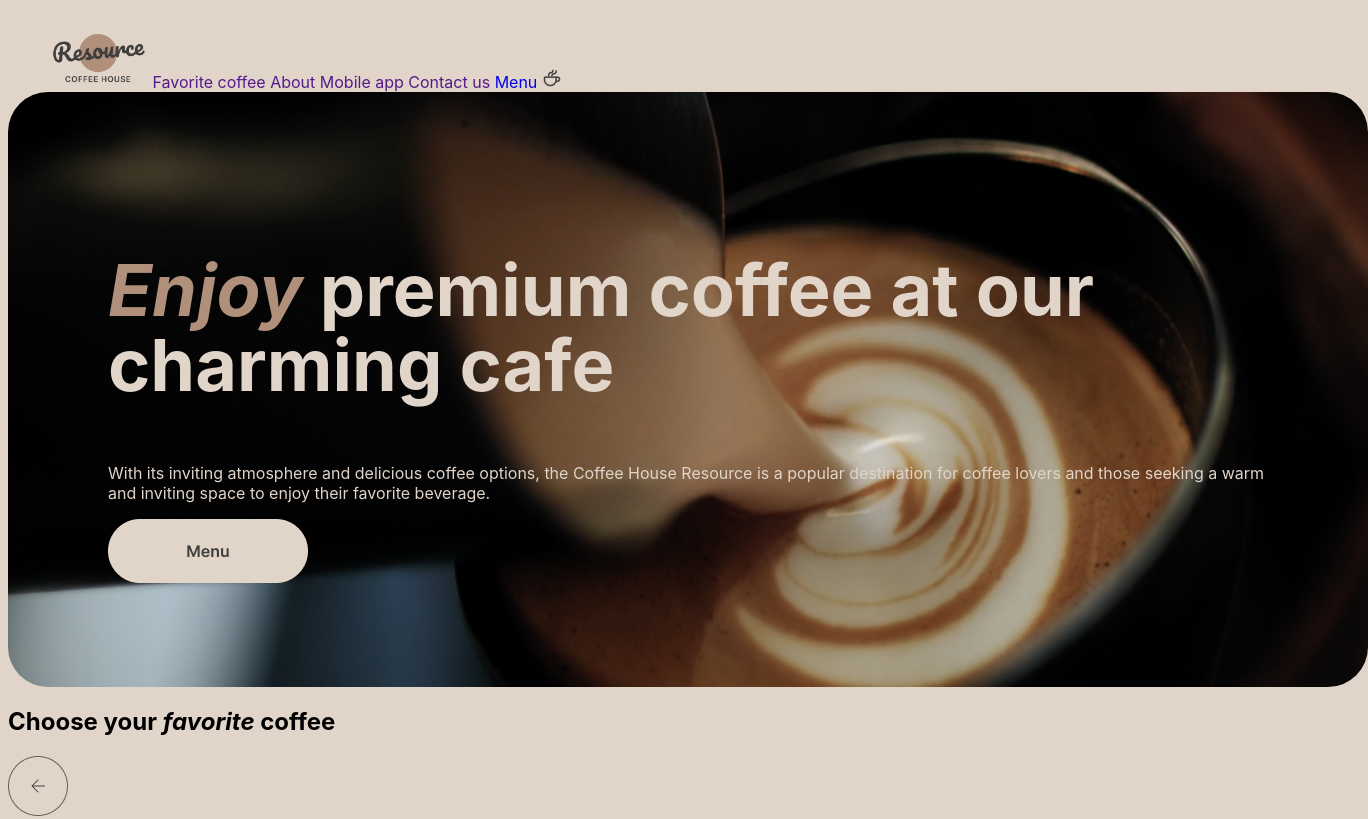
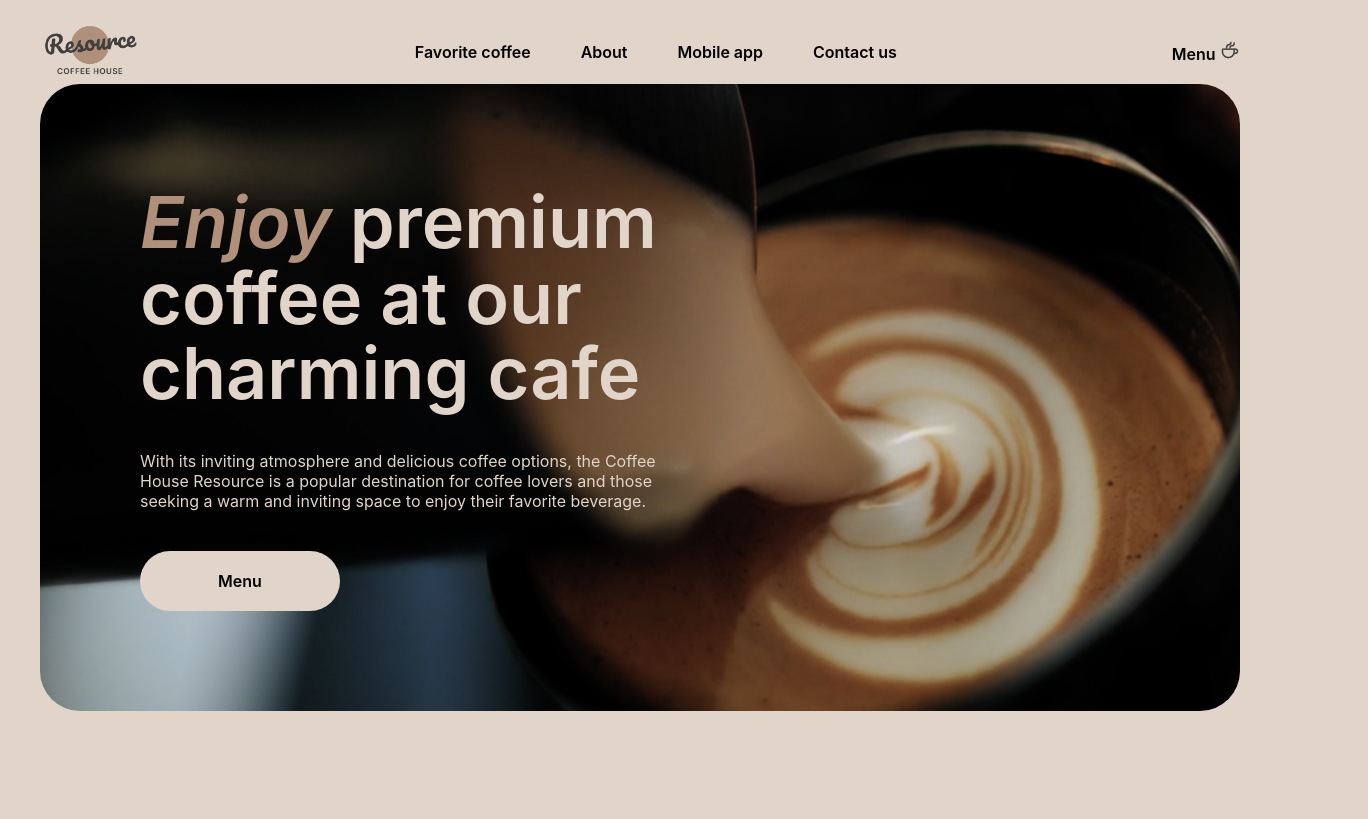
Before and after one commit to mastaPain666/justrep, a plain HTML site: page proj_2/index.html in a window 1280 px wide. Shown: the top 819 px of the page, 1368 px wide, since content can reach past the window. Drawn offline with Linux system fonts and the light colour scheme.

Commit message:
proj_2.3

```diff
--- a/proj_2/index.html
+++ b/proj_2/index.html
@@ -10,49 +10,58 @@
     <div class="wrapper">
         <header>
             <nav>
+                <div class="container">
+                    <div>
                         <img src="source/logo.png" alt="Coffee logo" width="100px" height="60px">
+                    </div>
+                    <div class="nav-menu">
                         <a href="">Favorite coffee</a>
                         <a href="">About</a>
                         <a href="">Mobile app</a>
                         <a href="">Contact us</a>
+                    </div>
+                    <div class="menu">
                         <a href="#">Menu</a>
                         <img src="source/coffee-cup.png" alt="coffee-cup">
-
+                    </div>
+                </div>
             </nav>
-
-        </header>
-
-        <main>
             <section class="hero">
+                    <div class="hero-container">
                         <h1><em>Enjoy</em> premium coffee at our charming cafe</h1>
                         <p>With its inviting atmosphere and delicious coffee options, the Coffee House Resource is a popular destination for coffee lovers and those seeking a warm and inviting space to enjoy their favorite beverage.</p>
-                <img src="source/button-primary.png" alt="">
+                        <a href="">Menu</a>
+                    </div>
             </section>
-            <section>
+        </header>
+        <main>
+            <section class="slider">
                 <h2>Choose your <em>favorite</em> coffee</h2>
-                <img src="source/btn-prev.png" alt="btn-prev">
-                <div>
+                <img src="source/btn-prev.png" alt="btn-prev" class="slider-btn btn-prev">
+                <div class="row-slider">
+                    <div class="slider-item">
                         <img src="source/coffee-slider-1.png" alt="coffee-slider1">
                         <h3>S’mores Frappuccino</h3>
                         <p>This new drink takes an espresso and mixes it with brown sugar and cinnamon before being topped with oat milk.</p>
                         <p><strong>$5.50</strong></p>
                     </div>
-                <div>
+                    <div class="slider-item">
                         <img src="source/coffee-slider-2.png" alt="coffee-slider2">
                         <h3>Caramel Macchiato</h3>
                         <p>Fragrant and unique classic espresso with rich caramel-peanut syrup, with cream under whipped thick foam</p>
                         <p><strong>$5.00</strong></p>
                     </div>
-                <div>
+                    <div class="slider-item">
                         <img src="source/coffee-slider-3.png" alt="coffee-slider3">
                         <h3>Ice coffee</h3>
                         <p>A popular summer drink that tones and invigorates. Prepared from coffee, milk and ice.</p>
                         <p><strong>$4.50</strong></p>
                     </div>
+                </div>
                 <button></button>
                 <button></button>
                 <button></button>
-                <img src="source/btn-next.png" alt="btn-next">
+                <img src="source/btn-next.png" alt="btn-next" class="slider-btn btn-next">
             </section>
             <section>
                 <h2>Resource is <em>the perfect and cozy place</em> where you can enjoy a variety of hot beverages, relax, catch up with friends, or get some work done.</h2>
@@ -96,5 +105,6 @@
         </footer>
     </div>
 
+
 </body>
 </html>
--- a/proj_2/style.css
+++ b/proj_2/style.css
@@ -1,22 +1,50 @@
 body {
     background-color: #e1d4c9;
+    margin: 0px auto;
 }
 *{
     font-family: inter;
 }
 .wrapper {
+    display: flex;
+    flex-direction: column;
+    padding-top: 20px;
+    padding-bottom: 40px;
+    padding-right: 40px;
+    padding-left: 40px;
+    row-gap: 100px;
+}
+.container {
        width: 1360px;
-       padding-top: 20px;
-       padding-bottom: 40px;
        gap: 100px;
+       display: flex;
+       flex-direction: row;
+       justify-content: space-between;
+       align-items: center;
 }
 nav {
-    padding-right: 40px;
-    padding-left: 40px;
+    max-width: 1360px;
+    display: flex;
+    flex-direction: row;
+    justify-content:space-between ;
+    align-items: center;
 }
-nav > a {
+.nav-menu {
+    display: flex;
+    flex-direction: row;
+    gap: 50px;
+}
+.nav-menu > a {
     text-decoration: none;
-
+    font-size: 16px;
+    color: black;
+    font-weight: 600;
+}
+.menu > a {
+    text-decoration: none;
+    font-size: 16px;
+    color: black;
+    font-weight: 600;
 }
 h1 {
     font-size: 72px;
@@ -29,11 +57,52 @@ h1 > em {
 }
 .hero  {
     background-image: url(source/img-hero.jpg);
-    max-width: fill;
     border-radius: 40px;
-    height: hug;
     padding: 100px;
 }
-.hero > p {
+.hero-container {
+    display: flex;
+    flex-direction: column;
+    row-gap: 40px;
+    width: 530px;
+}
+.hero-container > h1 {
+    size: 72px;
+    margin: 0px auto;
+    font-weight: 600;
+}
+.hero-container > p {
     color: #e1d4c9;
+    margin: 0px auto;
+    size: 16px;
+    font-weight: 400;
 }
+.hero-container > a {
+    width: 44px;
+    background-color: #e1d4c9;
+    padding-top: 20px;
+    padding-right: 78px;
+    padding-bottom: 20px;
+    padding-left: 78px;
+    text-decoration: none;
+    border-radius: 100px;
+    color: black;
+    font-family: inter;
+    font-weight: 600;
+}
+.slider {
+    display: flex;
+    flex-direction: column;
+    row-gap: 40px;
+    align-items: center;
+}
+.slider > h2 {
+    font-size: 60px;
+}
+.slider > h2 > em {
+    color: #b0907a;
+}
+.slider-btn {
+    width: 60px;
+    height: 60px;
+}
```
Lines whose indentation alone changed are shown as unchanged.
